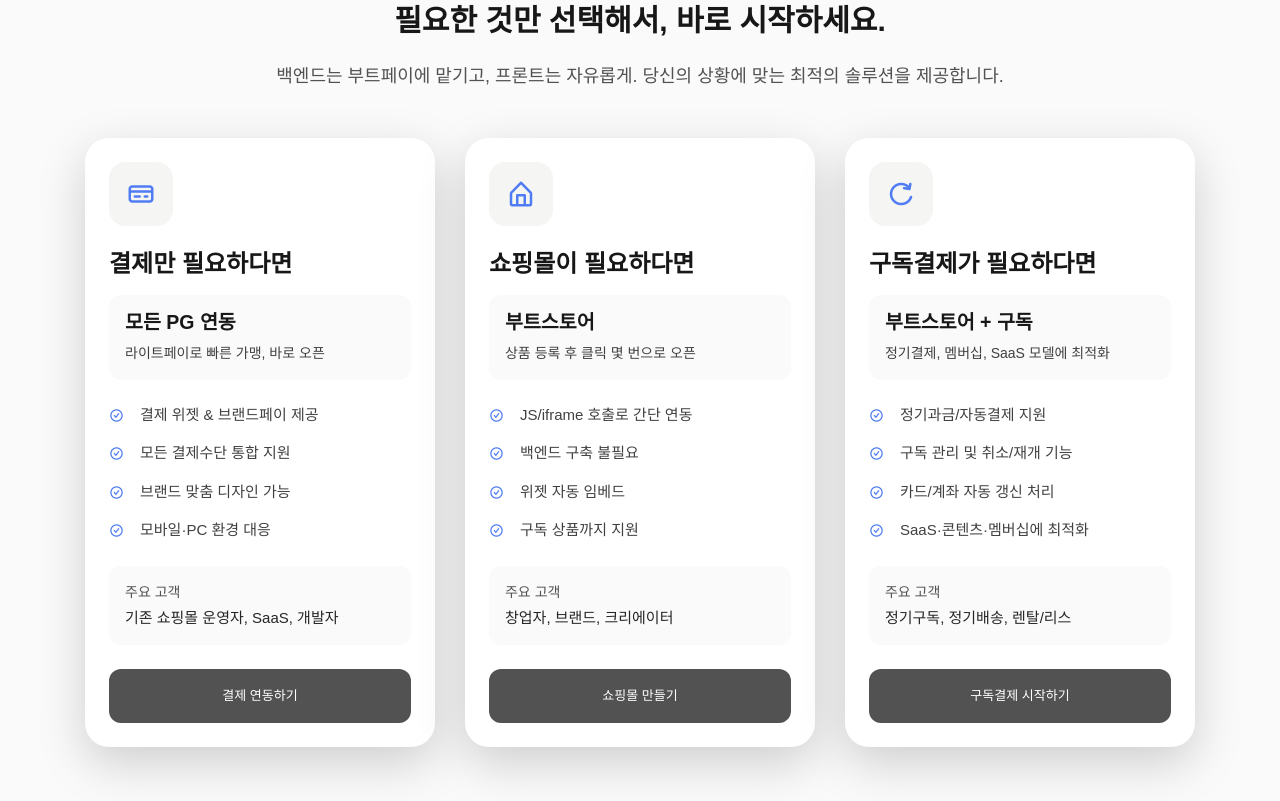
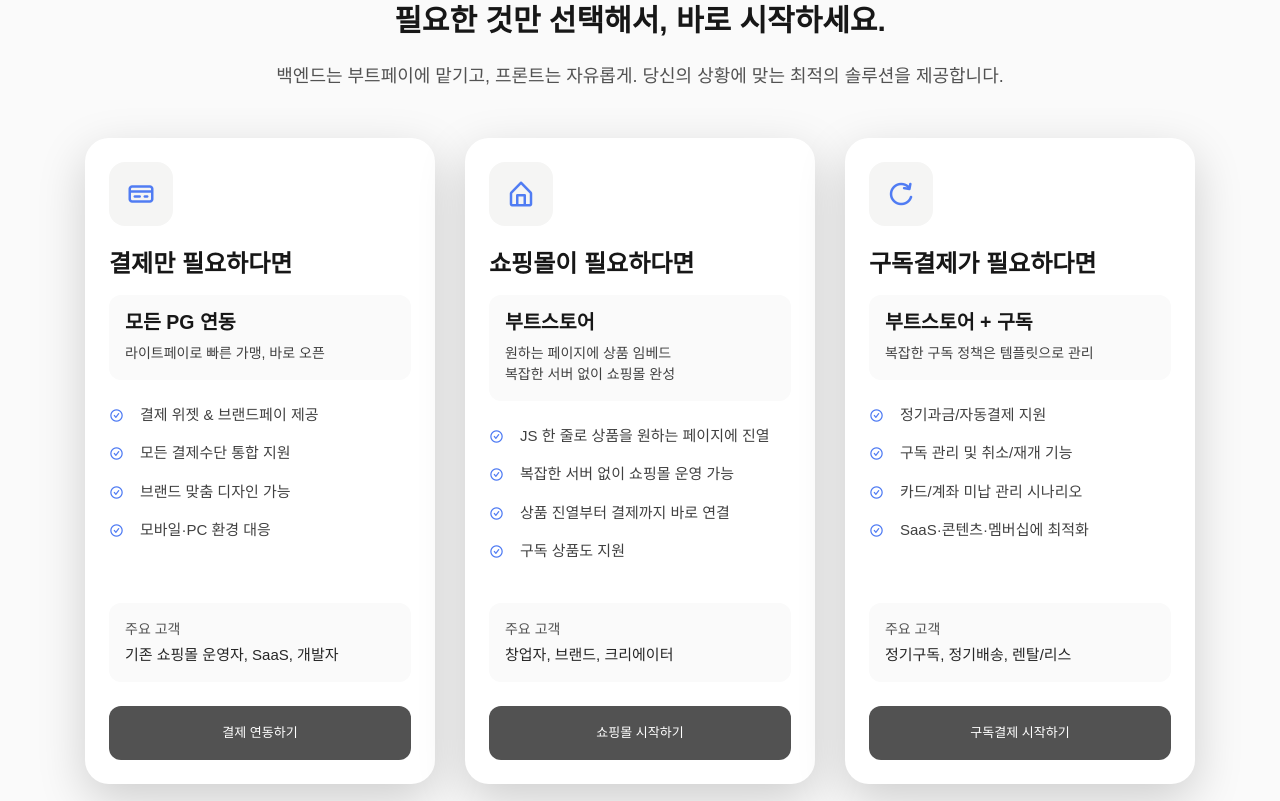
Before and after one commit to bootpay/homepage_v2, a website: page index.html in a window 1280 px wide. Shown: the part 1619-2420 px from the top of the page. Drawn offline with Linux system fonts and the light colour scheme.

Commit message:
내용 업데이트

```diff
--- a/index.html
+++ b/index.html
@@ -137,7 +137,7 @@
                                     <h1 class="intro2Title font-weight-bold text-42 t-shadow mb-3 text-white">쉽고 빠르게, 딸깍 한번으로.</h1>
                                     <div class="intro2Description text-18">
                                         <p class="mb-4">코드 한 줄이면 PG 연동. 클릭 몇 번이면 쇼핑몰 오픈.<br/>
-                                            개발자는 자유롭게, 창업자는 단순하게.
+                                            개발자는 편하게, 창업자는 심플하게.
                                         </p>
                                     </div>
 
@@ -242,7 +242,7 @@
                             <!-- 결제만 필요한 경우 -->
                             <div data-aos="fade-up" data-aos-delay="100" class="col-lg-4 col-md-6 col-sm-12 mb-4">
                                 <div class="card o-hidden shadow-lg border-0 h-100" style="border-radius: 24px; transition: box-shadow 0.3s ease;">
-                                <div class="card-body p-4">
+                                <div class="card-body p-4 d-flex flex-column">
                                     <div class="d-flex align-items-center justify-content-center mb-4" style="width: 64px; height: 64px; background-color: #f5f5f4; border-radius: 16px;">
                                     <i class="eva eva-credit-card-outline text-30" style="color: #525252;"></i>
                                     </div>
@@ -259,7 +259,7 @@
                                     <li class="d-flex align-items-start mb-3"><i class="eva eva-checkmark-circle-2-outline mr-3 mt-1" style="color: #737373;"></i><span style="color: #404040;">모바일·PC 환경 대응</span></li>
                                     </ul>
 
-                                    <div class="mb-4 p-3" style="background-color: #fafafa; border-radius: 12px;">
+                                    <div class="mb-4 p-3 mt-auto" style="background-color: #fafafa; border-radius: 12px;">
                                     <p class="text-14 mb-1" style="color: #525252;">주요 고객</p>
                                     <p class="mb-0" style="color: #262626;">기존 쇼핑몰 운영자, SaaS, 개발자</p>
                                     </div>
@@ -274,56 +274,74 @@
                             <!-- 쇼핑몰이 필요한 경우 -->
                             <div data-aos="fade-up" data-aos-delay="200" class="col-lg-4 col-md-6 col-sm-12 mb-4">
                             <div class="card o-hidden shadow-lg border-0 h-100" style="border-radius: 24px; transition: box-shadow 0.3s ease;">
-                                <div class="card-body p-4">
+                                <div class="card-body p-4 d-flex flex-column">
                                     <div class="d-flex align-items-center justify-content-center mb-4" style="width: 64px; height: 64px; background-color: #f5f5f4; border-radius: 16px;">
                                         <i class="eva eva-home-outline text-30" style="color: #525252;"></i>
                                     </div>
                                     <h3 class="font-weight-bold text-24 mb-3" style="color: #171717;">쇼핑몰이 필요하다면</h3>
                                     <div class="mb-4 p-3" style="background-color: #fafafa; border-radius: 12px;">
                                         <h4 class="font-weight-bold mb-2" style="color: #171717;">부트스토어</h4>
-                                    <p class="text-14 mb-0" style="color: #404040;">상품 등록 후 클릭 몇 번으로 오픈</p>
+                                        <p class="text-14 mb-0" style="color: #404040;">
+                                            원하는 페이지에 상품 임베드<br/>
+                                            복잡한 서버 없이 쇼핑몰 완성
+                                        </p>
                                     </div>
 
                                     <ul class="list-unstyled mb-4">
-                                    <li class="d-flex align-items-start mb-3"><i class="eva eva-checkmark-circle-2-outline mr-3 mt-1" style="color: #737373;"></i><span style="color: #404040;">JS/iframe 호출로 간단 연동</span></li>
-                                    <li class="d-flex align-items-start mb-3"><i class="eva eva-checkmark-circle-2-outline mr-3 mt-1" style="color: #737373;"></i><span style="color: #404040;">백엔드 구축 불필요</span></li>
-                                    <li class="d-flex align-items-start mb-3"><i class="eva eva-checkmark-circle-2-outline mr-3 mt-1" style="color: #737373;"></i><span style="color: #404040;">위젯 자동 임베드</span></li>
-                                    <li class="d-flex align-items-start mb-3"><i class="eva eva-checkmark-circle-2-outline mr-3 mt-1" style="color: #737373;"></i><span style="color: #404040;">구독 상품까지 지원</span></li>
+                                        <li class="d-flex align-items-start mb-3">
+                                            <i class="eva eva-checkmark-circle-2-outline mr-3 mt-1" style="color: #737373;"></i>
+                                            <span style="color: #404040;">JS 한 줄로 상품을 원하는 페이지에 진열</span>
+                                        </li>
+                                        <li class="d-flex align-items-start mb-3">
+                                            <i class="eva eva-checkmark-circle-2-outline mr-3 mt-1" style="color: #737373;"></i>
+                                            <span style="color: #404040;">복잡한 서버 없이 쇼핑몰 운영 가능</span>
+                                        </li>
+                                        <li class="d-flex align-items-start mb-3">
+                                            <i class="eva eva-checkmark-circle-2-outline mr-3 mt-1" style="color: #737373;"></i>
+                                            <span style="color: #404040;">상품 진열부터 결제까지 바로 연결</span>
+                                        </li>
+                                        <li class="d-flex align-items-start mb-3">
+                                            <i class="eva eva-checkmark-circle-2-outline mr-3 mt-1" style="color: #737373;"></i>
+                                            <span style="color: #404040;">구독 상품도 지원</span>
+                                        </li>
                                     </ul>
 
-                                    <div class="mb-4 p-3" style="background-color: #fafafa; border-radius: 12px;">
+                                    <div class="mb-4 p-3 mt-auto" style="background-color: #fafafa; border-radius: 12px;">
                                         <p class="text-14 mb-1" style="color: #525252;">주요 고객</p>
                                         <p class="mb-0" style="color: #262626;">창업자, 브랜드, 크리에이터</p>
                                     </div>
 
-                                    <button class="btn btn-block py-3" style="background-color: #525252; color: white; border-radius: 12px; transition: background-color 0.3s ease;" onmouseover="this.style.backgroundColor='#404040'" onmouseout="this.style.backgroundColor='#525252'">
-                                    쇼핑몰 만들기
+                                    <button class="btn btn-block py-3" style="background-color: #525252; color: white; border-radius: 12px; transition: background-color 0.3s ease;"
+                                            onmouseover="this.style.backgroundColor='#404040'"
+                                            onmouseout="this.style.backgroundColor='#525252'">
+                                        쇼핑몰 시작하기
                                     </button>
                                 </div>
                             </div>
                         </div>
 
+
                             <!-- 구독결제가 필요한 경우 -->
                             <div data-aos="fade-up" data-aos-delay="300" class="col-lg-4 col-md-6 col-sm-12 mb-4">
                                 <div class="card o-hidden shadow-lg border-0 h-100" style="border-radius: 24px; transition: box-shadow 0.3s ease;">
-                                <div class="card-body p-4">
+                                <div class="card-body p-4 d-flex flex-column">
                                     <div class="d-flex align-items-center justify-content-center mb-4" style="width: 64px; height: 64px; background-color: #f5f5f4; border-radius: 16px;">
                                     <i class="eva eva-refresh-outline text-30" style="color: #525252;"></i>
                                     </div>
                                     <h3 class="font-weight-bold text-24 mb-3" style="color: #171717;">구독결제가 필요하다면</h3>
                                     <div class="mb-4 p-3" style="background-color: #fafafa; border-radius: 12px;">
                                     <h4 class="font-weight-bold mb-2" style="color: #171717;">부트스토어 + 구독</h4>
-                                    <p class="text-14 mb-0" style="color: #404040;">정기결제, 멤버십, SaaS 모델에 최적화</p>
+                                    <p class="text-14 mb-0" style="color: #404040;">복잡한 구독 정책은 템플릿으로 관리</p>
                                     </div>
 
                                     <ul class="list-unstyled mb-4">
                                     <li class="d-flex align-items-start mb-3"><i class="eva eva-checkmark-circle-2-outline mr-3 mt-1" style="color: #737373;"></i><span style="color: #404040;">정기과금/자동결제 지원</span></li>
                                     <li class="d-flex align-items-start mb-3"><i class="eva eva-checkmark-circle-2-outline mr-3 mt-1" style="color: #737373;"></i><span style="color: #404040;">구독 관리 및 취소/재개 기능</span></li>
-                                    <li class="d-flex align-items-start mb-3"><i class="eva eva-checkmark-circle-2-outline mr-3 mt-1" style="color: #737373;"></i><span style="color: #404040;">카드/계좌 자동 갱신 처리</span></li>
+                                    <li class="d-flex align-items-start mb-3"><i class="eva eva-checkmark-circle-2-outline mr-3 mt-1" style="color: #737373;"></i><span style="color: #404040;">카드/계좌 미납 관리 시나리오</span></li>
                                     <li class="d-flex align-items-start mb-3"><i class="eva eva-checkmark-circle-2-outline mr-3 mt-1" style="color: #737373;"></i><span style="color: #404040;">SaaS·콘텐츠·멤버십에 최적화</span></li>
                                     </ul>
 
-                                    <div class="mb-4 p-3" style="background-color: #fafafa; border-radius: 12px;">
+                                    <div class="mb-4 p-3 mt-auto" style="background-color: #fafafa; border-radius: 12px;">
                                     <p class="text-14 mb-1" style="color: #525252;">주요 고객</p>
                                     <p class="mb-0" style="color: #262626;">정기구독, 정기배송, 렌탈/리스</p>
                                     </div>
```
Lines whose indentation alone changed are shown as unchanged.
